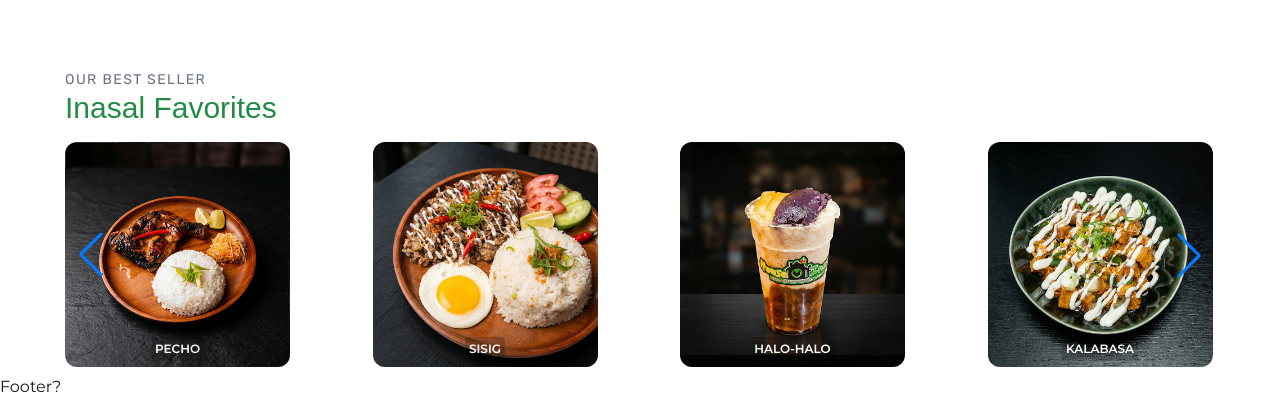
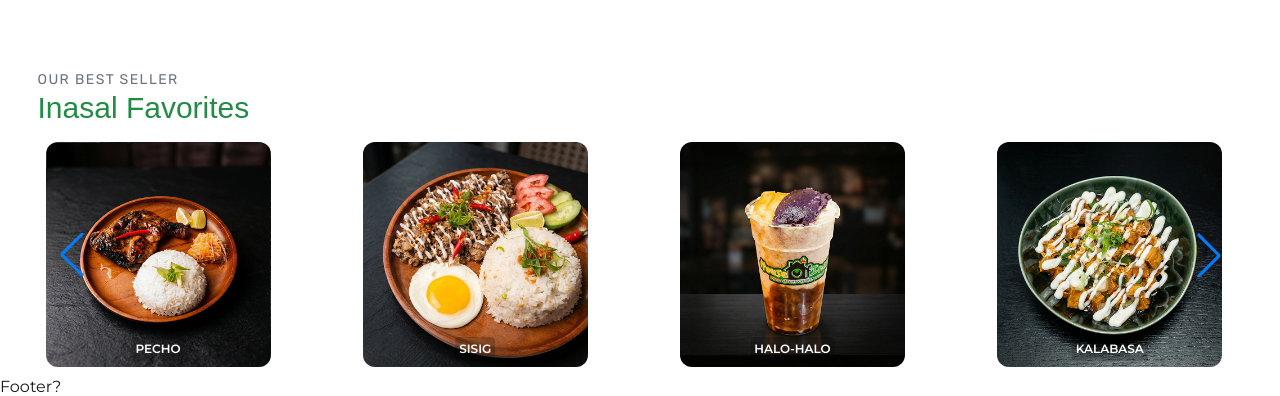
Before and after one commit to jmlsoteyza/houseofinasal, a Next.js app: page / in a window 1280 px wide. Shown: the part 654-1050 px from the top of the page. Built offline with nearby package versions, Linux system fonts and the light colour scheme; a web font is replaced by a local one.

Commit message:
max-width inasalslider changes

```diff
--- a/src/app/_components/inasalslider.js
+++ b/src/app/_components/inasalslider.js
@@ -19,7 +19,8 @@ export default function InasalSlider() {
   ];
 
   return (
-    <div className="max-w-[1150px] w-full mt-20 mx-auto">
+    // Exception max-width because of the swiper design.
+    <div className="max-w-[1205px] w-full mt-20 mx-auto">
       {/* Section Header */}
       <div>
         <p className="text-sm tracking-widest font-ui uppercase text-gray-500">Our Best Seller</p>
@@ -27,7 +28,7 @@ export default function InasalSlider() {
       </div>
 
       {/* Carousel */}
-      <div className="w-full mt-4 overflow-visible">
+      <div className="w-full mt-4 px-2 overflow-visible">
         <Swiper
           modules={[Navigation]}
           spaceBetween={80}
```
